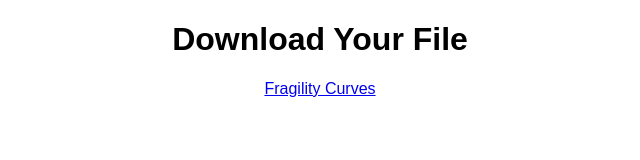
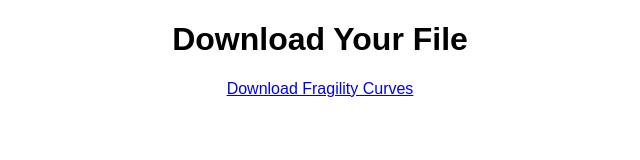
Before and after one commit to soltanisgeo/test-survey, a plain HTML site: page index.html in a window 1280 px wide. Shown: the whole page, without its empty margins (320-960 px from the left). Drawn offline with Linux system fonts and the light colour scheme.

Commit message:
Update index.html

```diff
--- a/index.html
+++ b/index.html
@@ -18,7 +18,7 @@
 </head>
 <body>
     <h1>Download Your File</h1>
-    <a href="https://github.com/eurotsunamirisk/etris_data_and_data_products/tree/main/etris_data_products/Fragility_Curves" id="downloadLink">Fragility Curves</a>
+    <a href="https://github.com/eurotsunamirisk/etris_data_and_data_products/tree/main/etris_data_products/Fragility_Curves" id="downloadLink"download="Fragility Curves">Download Fragility Curves</a>
     <p id="message">Thank you for downloading!</p>
     <div id="surveyPrompt">
         <p>Do you want to take a 1-minute survey?</p>
```
